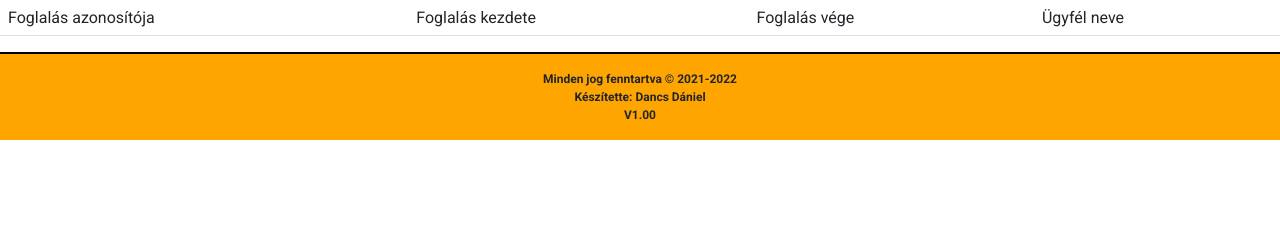
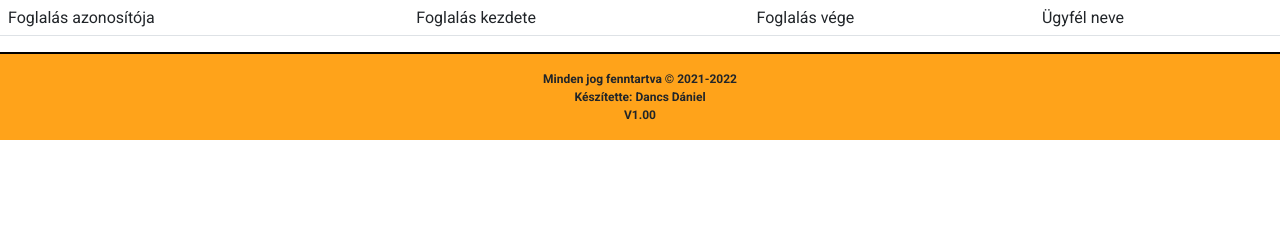
Before and after one commit to dancsdaniel/zarodolgozat, a PHP site: page /managereservations.php in a window 1280 px wide. Shown: the part 234-474 px from the top of the page. Run offline with PHP 8.4, Linux system fonts and the light colour scheme; the visitor is signed in with stand-in values (Sample User, id 1); data that the repository does not hold is empty; a stand-in replaces the project's code that opens the database connection; some libraries are stand-ins or nearby versions.

Commit message:
css+auto_id_a_foglalasokba

```diff
--- a/css/footer.css
+++ b/css/footer.css
@@ -1,5 +1,6 @@
 .footer{
-    background-color: orange !important;
+    font-family: 'Roboto', sans-serif;
+    background-color: #ffa31a !important;
     margin-top: 10px !important;
     border-top: 2px solid black;
     font-weight: 700;
--- a/css/login.css
+++ b/css/login.css
@@ -1,3 +1,7 @@
+body{
+    font-family: 'Roboto', sans-serif;
+}
+
 h1, h2{
     text-align: center;
 }
--- /dev/null
+++ b/css/managereservations.css
@@ -0,0 +1,3 @@
+body{
+    font-family: 'Roboto', sans-serif;
+}
--- a/js/managecars.js
+++ b/js/managecars.js
@@ -9,6 +9,9 @@ function tabla(adatok){
     for (let elem of adatok) {
         sz+='<tr>';
         sz+='<td>';
+        sz+=''+elem.cars_id+'';
+        sz+='</td>';
+        sz+='<td>';
         sz+=''+elem.cars_brand+'';
         sz+='</td>';
         sz+='<td>';
@@ -16,6 +19,9 @@ function tabla(adatok){
         sz+='</td>';
         sz+='<td>';
         sz+=''+elem.cars_year+'';
+        sz+='</td>';
+        sz+='<td>';
+        sz+='<img style="width: 200px;" src="./pictures/'+elem.cars_picture+'"">';
         sz+='</td>';
         sz+='<td>';
         sz+='<button data-bs-toogle="modal" data-bs-target="#exampleModal" type="button" onclick="del('+elem.cars_id+')" class="btn btn-outline-danger btn-sm">Jármű törlése</button>';
--- a/managecars.php
+++ b/managecars.php
@@ -120,6 +120,7 @@ include "Includes/navbar.inc.php";
         <table class="table table-striped table-hover">
             <thead>
             <tr>
+                <td>Azonosító</td>
                 <td>Márka</td>
                 <td>Típus</td>
                 <td>Gyártási év</td>
--- a/managereservations.php
+++ b/managereservations.php
@@ -14,6 +14,7 @@ else{
               content="width=device-width, user-scalable=no, initial-scale=1.0, maximum-scale=1.0, minimum-scale=1.0">
         <meta http-equiv="X-UA-Compatible" content="ie=edge">
         <script src="js/managereservations.js"></script>
+        <link rel="stylesheet" href="css/managereservations.css">
         <title>Foglalások kezelése</title>
     </head>
     <body>
```
Also changed, not shown: css/jarmulista.css (+2 -6 lines).
